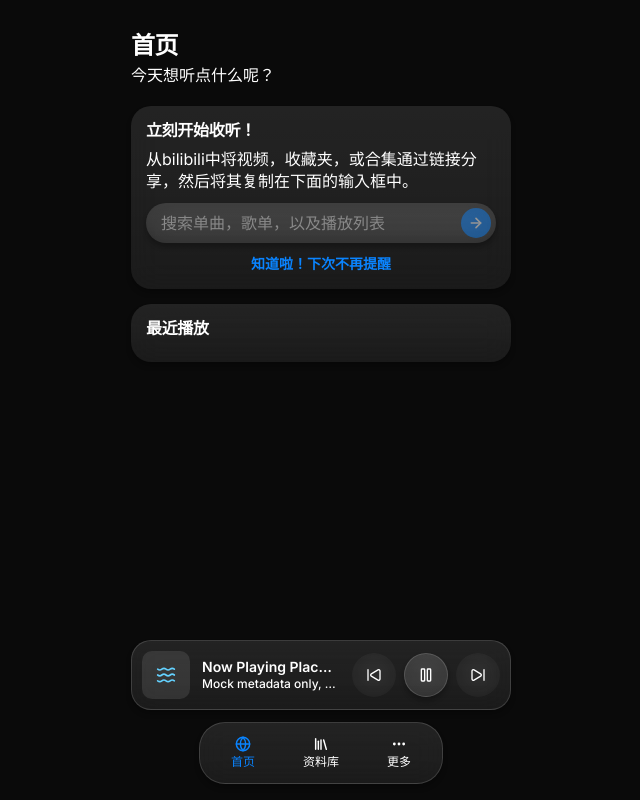
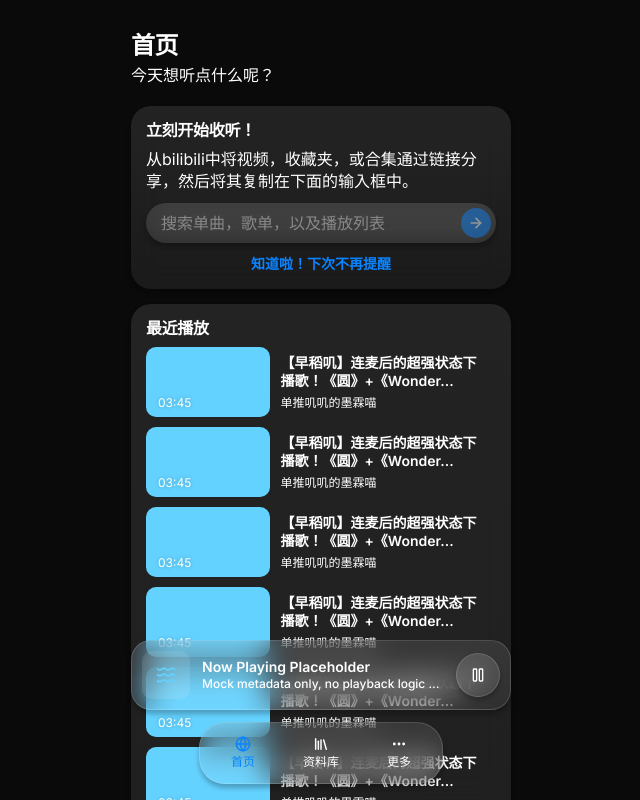
Before and after one commit to kimsseTheWolf/azusa-player-pwa, a React (Vite) app: page / in a window 1280 px wide. Shown: the whole page, without its empty margins (319-959 px from the left). Built offline with nearby package versions, Linux system fonts and the light colour scheme.

Commit message:
Update video list item

```diff
--- a/src/components/player/mini-player.tsx
+++ b/src/components/player/mini-player.tsx
@@ -1,4 +1,4 @@
-import { Pause, SkipBack, SkipForward, Waves } from 'lucide-react'
+import { Pause, Waves } from 'lucide-react'
 import { Pressable } from '@/components/ui/pressable'
 
 export function MiniPlayer() {
@@ -10,22 +10,22 @@ export function MiniPlayer() {
         </div>
 
         <div className="min-w-0 flex-1">
-          <p className="truncate text-action text-foreground">Now Playing Placeholder</p>
-          <p className="truncate text-small text-foreground/64">
+          <p className="truncate text-action text-foreground text-[12px]">Now Playing Placeholder</p>
+          <p className="truncate text-small text-foreground/64 text-[12px]">
             Mock metadata only, no playback logic attached.
           </p>
         </div>
 
         <div className="flex items-center gap-2">
-          <Pressable variant="ghost" size="icon" aria-label="Previous track" type="button">
+          {/* <Pressable variant="ghost" size="icon" aria-label="Previous track" type="button">
             <SkipBack className="h-4 w-4" />
-          </Pressable>
+          </Pressable> */}
           <Pressable size="icon" aria-label="Pause" type="button">
             <Pause className="h-4 w-4" />
           </Pressable>
-          <Pressable variant="ghost" size="icon" aria-label="Next track" type="button">
+          {/* <Pressable variant="ghost" size="icon" aria-label="Next track" type="button">
             <SkipForward className="h-4 w-4" />
-          </Pressable>
+          </Pressable> */}
         </div>
       </div>
     </section>
--- /dev/null
+++ b/src/components/player/video-list-item.tsx
@@ -0,0 +1,58 @@
+import { Pressable } from '@/components/ui/pressable'
+import { cn } from '@/lib/utils'
+
+type VideoListItemProps = {
+  title: string
+  uploader: string
+  duration: string
+  coverUrl?: string
+  onClick?: () => void
+  className?: string
+}
+
+export function VideoListItem({
+  title,
+  uploader,
+  duration,
+  coverUrl,
+  onClick,
+  className,
+}: VideoListItemProps) {
+  return (
+    <Pressable
+      variant="ghost"
+      onClick={onClick}
+      className={cn(
+        'h-[70px] w-full justify-start rounded-normal border-0 bg-transparent p-0 pr-[7px] text-left !shadow-none !backdrop-blur-none',
+        className
+      )}
+      motionWhileTap={{
+        scale: 0.93,
+        y: 1.5,
+        opacity: 0.9,
+      }}
+    >
+      <div className="flex h-full w-full items-center gap-card">
+        <div className="relative h-full shrink-0 overflow-hidden rounded-small bg-system-cyan aspect-video">
+          {coverUrl ? (
+            <img src={coverUrl} alt="视频封面" className="h-full w-full object-cover" />
+          ) : null}
+
+          <span
+            className="pointer-events-none absolute bottom-2 left-3 text-[12px] leading-none text-white"
+            style={{ textShadow: '0 0 4px rgba(0, 0, 0, 0.25)' }}
+          >
+            {duration}
+          </span>
+        </div>
+
+        <div className="min-w-0 flex-1">
+          <p className="overflow-hidden text-[14px] font-semibold leading-[1.3] text-foreground [display:-webkit-box] [-webkit-box-orient:vertical] [-webkit-line-clamp:2]">
+            {title}
+          </p>
+          <p className="mt-[5px] truncate text-[12px] leading-[1.3] text-foreground/72">{uploader}</p>
+        </div>
+      </div>
+    </Pressable>
+  )
+}
--- a/src/components/ui/pressable.tsx
+++ b/src/components/ui/pressable.tsx
@@ -1,6 +1,6 @@
 import * as React from 'react'
 import { cva, type VariantProps } from 'class-variance-authority'
-import { motion } from 'framer-motion'
+import { motion, type HTMLMotionProps } from 'framer-motion'
 import { cn } from '@/lib/utils'
 
 const pressableVariants = cva(
@@ -28,15 +28,28 @@ export type PressableProps = Omit<
   React.ButtonHTMLAttributes<HTMLButtonElement>,
   'onDrag' | 'onDragEnd' | 'onDragStart' | 'onAnimationStart' | 'onAnimationEnd'
 > &
-  VariantProps<typeof pressableVariants>
+  VariantProps<typeof pressableVariants> & {
+    motionWhileTap?: HTMLMotionProps<'button'>['whileTap']
+    motionTransition?: HTMLMotionProps<'button'>['transition']
+  }
 
 export const Pressable = React.forwardRef<HTMLButtonElement, PressableProps>(
-  ({ className, variant, size, children, ...props }, ref) => {
+  ({
+    className,
+    variant,
+    size,
+    children,
+    motionWhileTap,
+    motionTransition,
+    ...props
+  }, ref) => {
     return (
       <motion.button
         ref={ref}
-        whileTap={{ scale: 0.93, y: 1.5, opacity: 0.9 }}
-        transition={{ type: 'spring', stiffness: 850, damping: 38, mass: 0.4 }}
+        whileTap={motionWhileTap ?? { scale: 0.93, y: 1.5, opacity: 0.9 }}
+        transition={
+          motionTransition ?? { type: 'spring', stiffness: 850, damping: 38, mass: 0.4 }
+        }
         className={cn(pressableVariants({ variant, size }), className)}
         {...props}
       >
--- a/src/views/home-page.tsx
+++ b/src/views/home-page.tsx
@@ -2,6 +2,7 @@ import { useState } from 'react'
 import { MobilePage } from '@/components/layout/mobile-page'
 import { ActionInput } from '@/components/ui/action-input'
 import { ContentCard } from '@/components/ui/content-card'
+import { VideoListItem } from '@/components/player/video-list-item'
 import { Pressable } from '@/components/ui/pressable'
 
 export function HomePage() {
@@ -34,7 +35,77 @@ export function HomePage() {
           />
         </ContentCard>
         <ContentCard title="最近播放">
+          <VideoListItem
+            title="【早稻叽】连麦后的超强状态下播歌！《圆》+《Wonder..."
+            uploader="单推叽叽的墨霖喵"
+            duration="03:45"
+          />
+          <VideoListItem
+            title="【早稻叽】连麦后的超强状态下播歌！《圆》+《Wonder..."
+            uploader="单推叽叽的墨霖喵"
+            duration="03:45"
+          />
+          <VideoListItem
+            title="【早稻叽】连麦后的超强状态下播歌！《圆》+《Wonder..."
+            uploader="单推叽叽的墨霖喵"
+            duration="03:45"
+          />
+          <VideoListItem
+            title="【早稻叽】连麦后的超强状态下播歌！《圆》+《Wonder..."
+            uploader="单推叽叽的墨霖喵"
+            duration="03:45"
+          />
+          <VideoListItem
+            title="【早稻叽】连麦后的超强状态下播歌！《圆》+《Wonder..."
+            uploader="单推叽叽的墨霖喵"
+            duration="03:45"
+          />
+          <VideoListItem
+            title="【早稻叽】连麦后的超强状态下播歌！《圆》+《Wonder..."
+            uploader="单推叽叽的墨霖喵"
+            duration="03:45"
+          />
+          <VideoListItem
+            title="【早稻叽】连麦后的超强状态下播歌！《圆》+《Wonder..."
+            uploader="单推叽叽的墨霖喵"
+            duration="03:45"
+          />
+          <VideoListItem
+            title="【早稻叽】连麦后的超强状态下播歌！《圆》+《Wonder..."
+            uploader="单推叽叽的墨霖喵"
+            duration="03:45"
+          />
+          <VideoListItem
+            title="【早稻叽】连麦后的超强状态下播歌！《圆》+《Wonder..."
+            uploader="单推叽叽的墨霖喵"
+            duration="03:45"
+          />
+          <VideoListItem
+            title="【早稻叽】连麦后的超强状态下播歌！《圆》+《Wonder..."
+            uploader="单推叽叽的墨霖喵"
+            duration="03:45"
+          />
+          <VideoListItem
+            title="【早稻叽】连麦后的超强状态下播歌！《圆》+《Wonder..."
+            uploader="单推叽叽的墨霖喵"
+            duration="03:45"
+          />
 
+          <VideoListItem
+            title="【早稻叽】连麦后的超强状态下播歌！《圆》+《Wonder..."
+            uploader="单推叽叽的墨霖喵"
+            duration="03:45"
+          />
+          <VideoListItem
+            title="【早稻叽】连麦后的超强状态下播歌！《圆》+《Wonder..."
+            uploader="单推叽叽的墨霖喵"
+            duration="03:45"
+          />
+          <VideoListItem
+            title="【早稻叽】连麦后的超强状态下播歌！《圆》+《Wonder..."
+            uploader="单推叽叽的墨霖喵"
+            duration="03:45"
+          />
         </ContentCard>
       </>
     </MobilePage>
```
